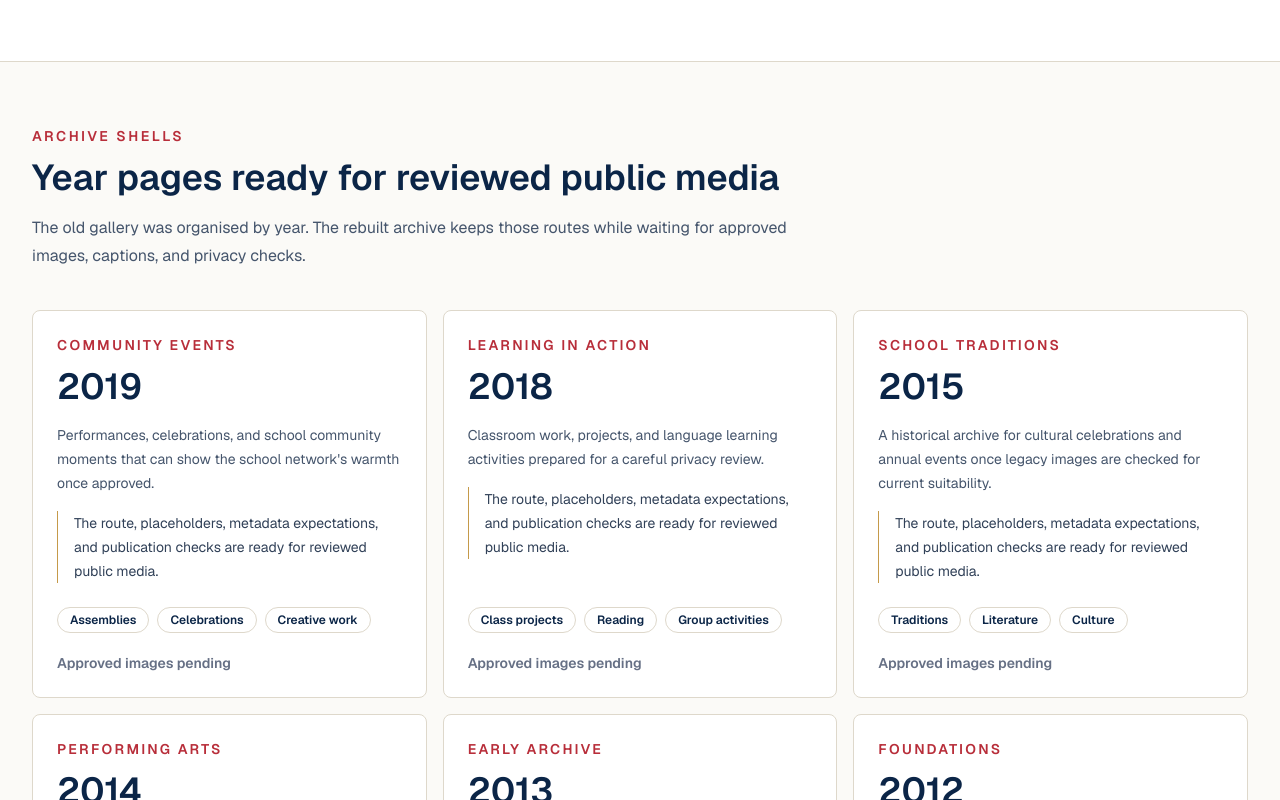
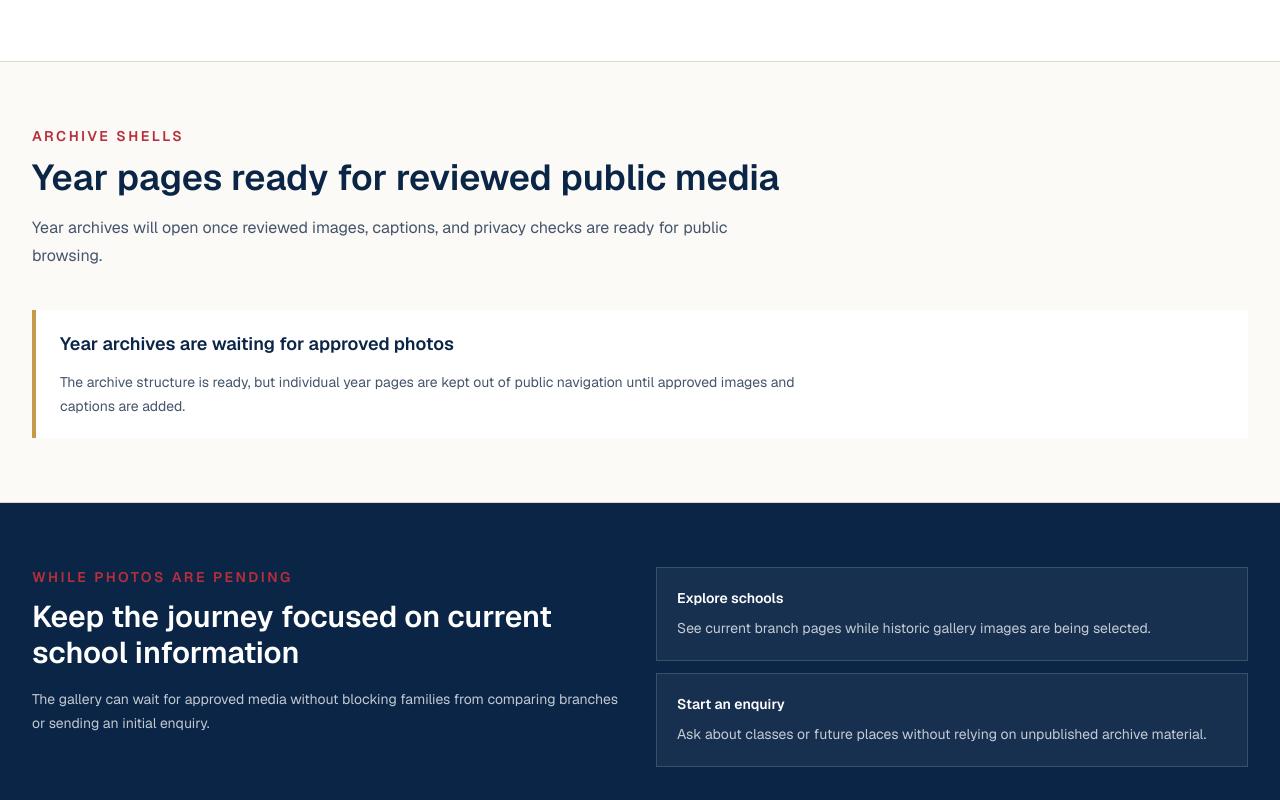
Before and after one commit to AntonV0/pushkins-russian-school, a Next.js app: page /gallery in a window 1280 px wide. Shown: the part 1580-2380 px from the top of the page. Built offline with nearby package versions, Linux system fonts and the light colour scheme.

Commit message:
fix(launch): gate prototype routes and archives

```diff
--- a/src/app/gallery/page.tsx
+++ b/src/app/gallery/page.tsx
@@ -35,6 +35,8 @@ export const metadata: Metadata = {
 };
 
 export default function GalleryPage() {
+  const hasApprovedMedia = approvedMediaAssets.length > 0;
+
   return (
     <main>
       <section className="border-b border-border-soft bg-surface py-16 sm:py-20">
@@ -131,11 +133,11 @@ export default function GalleryPage() {
             title="Year pages ready for reviewed public media"
           >
             <p>
-              The old gallery was organised by year. The rebuilt archive keeps
-              those routes while waiting for approved images, captions, and
-              privacy checks.
+              Year archives will open once reviewed images, captions, and
+              privacy checks are ready for public browsing.
             </p>
           </SectionIntro>
+          {hasApprovedMedia ? (
             <div className="mt-10 grid gap-4 sm:grid-cols-2 lg:grid-cols-3">
               {galleryArchives.map((archive) => (
                 <Link
@@ -175,6 +177,18 @@ export default function GalleryPage() {
                 </Link>
               ))}
             </div>
+          ) : (
+            <div className="mt-10 border-l-4 border-brand-gold bg-surface px-6 py-5">
+              <h2 className="text-lg font-semibold text-brand-blue-strong">
+                Year archives are waiting for approved photos
+              </h2>
+              <p className="mt-3 max-w-3xl text-sm leading-6 text-slate-600">
+                The archive structure is ready, but individual year pages are
+                kept out of public navigation until approved images and captions
+                are added.
+              </p>
+            </div>
+          )}
         </div>
       </section>
 
--- a/src/app/layout.tsx
+++ b/src/app/layout.tsx
@@ -33,9 +33,6 @@ export const metadata: Metadata = {
   },
   description: siteConfig.description,
   manifest: "/manifest.webmanifest",
-  alternates: {
-    canonical: "/",
-  },
   openGraph: {
     title: "Pushkin's School | Russian Language School Network",
     description: siteConfig.description,
--- a/src/app/policies/[slug]/page.tsx
+++ b/src/app/policies/[slug]/page.tsx
@@ -10,7 +10,6 @@ import {
   getPolicyMetadata,
   getPolicyStatusTone,
   policies,
-  policyAssetConvention,
   policyPublicationChecklist,
   policySupportLinks,
 } from "@/data/policies";
@@ -152,17 +151,6 @@ export default async function PolicyPage({ params }: PolicyPageProps) {
               <p className="mt-2 text-sm leading-6 text-slate-600">
                 {downloadReadiness.description}
               </p>
-              <p className="mt-4 text-xs leading-5 text-muted">
-                Approved PDFs must be stored in{" "}
-                <code className="rounded bg-background px-1.5 py-0.5 text-[0.7rem] text-brand-blue-strong">
-                  {policyAssetConvention.publicFolder}
-                </code>{" "}
-                and linked as{" "}
-                <code className="rounded bg-background px-1.5 py-0.5 text-[0.7rem] text-brand-blue-strong">
-                  {policyAssetConvention.publicPathPrefix}*.pdf
-                </code>
-                .
-              </p>
             </div>
           </aside>
 
--- a/src/app/register/[token]/page.tsx
+++ b/src/app/register/[token]/page.tsx
@@ -1,5 +1,6 @@
 import type { Metadata } from "next";
 import Link from "next/link";
+import { notFound } from "next/navigation";
 import {
   registrationSafetyGuardrails,
   registrationSections,
@@ -19,10 +20,21 @@ export const metadata: Metadata = {
   },
 };
 
+export const dynamicParams = false;
+
+export function generateStaticParams() {
+  return [{ token: "sample-token" }];
+}
+
 export default async function RegistrationInvitationPage({
   params,
 }: RegistrationInvitationPageProps) {
-  await params;
+  const { token } = await params;
+
+  if (token !== "sample-token") {
+    notFound();
+  }
+
   const parentSections = registrationSections.filter(
     (section) => section.parentFacing,
   );
--- a/src/app/sitemap.ts
+++ b/src/app/sitemap.ts
@@ -1,5 +1,6 @@
 import type { MetadataRoute } from "next";
 import { galleryArchives } from "@/data/gallery";
+import { approvedMediaAssets } from "@/data/media-assets";
 import { primaryNavigation } from "@/data/navigation";
 import { policies } from "@/data/policies";
 import { publicRoutePriority } from "@/data/seo";
@@ -12,32 +13,34 @@ const staticRoutes = Array.from(new Set([
   "/admissions",
   "/faq",
 ]));
+const approvedGalleryYears = new Set(
+  approvedMediaAssets
+    .map((asset) => asset.year)
+    .filter((year): year is string => Boolean(year)),
+);
+const publicGalleryArchives = galleryArchives.filter((archive) =>
+  approvedGalleryYears.has(archive.year),
+);
 
 export default function sitemap(): MetadataRoute.Sitemap {
-  const now = new Date();
-
   return [
     ...staticRoutes.map((route) => ({
       url: absoluteUrl(route),
-      lastModified: now,
       changeFrequency: "monthly" as const,
       priority: publicRoutePriority[route] ?? 0.7,
     })),
     ...schools.map((school) => ({
       url: absoluteUrl(`/schools/${school.slug}`),
-      lastModified: now,
       changeFrequency: "monthly" as const,
       priority: school.status === "open" ? 0.85 : 0.7,
     })),
     ...policies.map((policy) => ({
       url: absoluteUrl(`/policies/${policy.slug}`),
-      lastModified: now,
       changeFrequency: "yearly" as const,
       priority: 0.45,
     })),
-    ...galleryArchives.map((archive) => ({
+    ...publicGalleryArchives.map((archive) => ({
       url: absoluteUrl(`/gallery/${archive.year}`),
-      lastModified: now,
       changeFrequency: "yearly" as const,
       priority: 0.4,
     })),
```
Also changed, not shown: 1 other file (tests, documents, lock files or other folders). Lines whose indentation alone changed are shown as unchanged.
